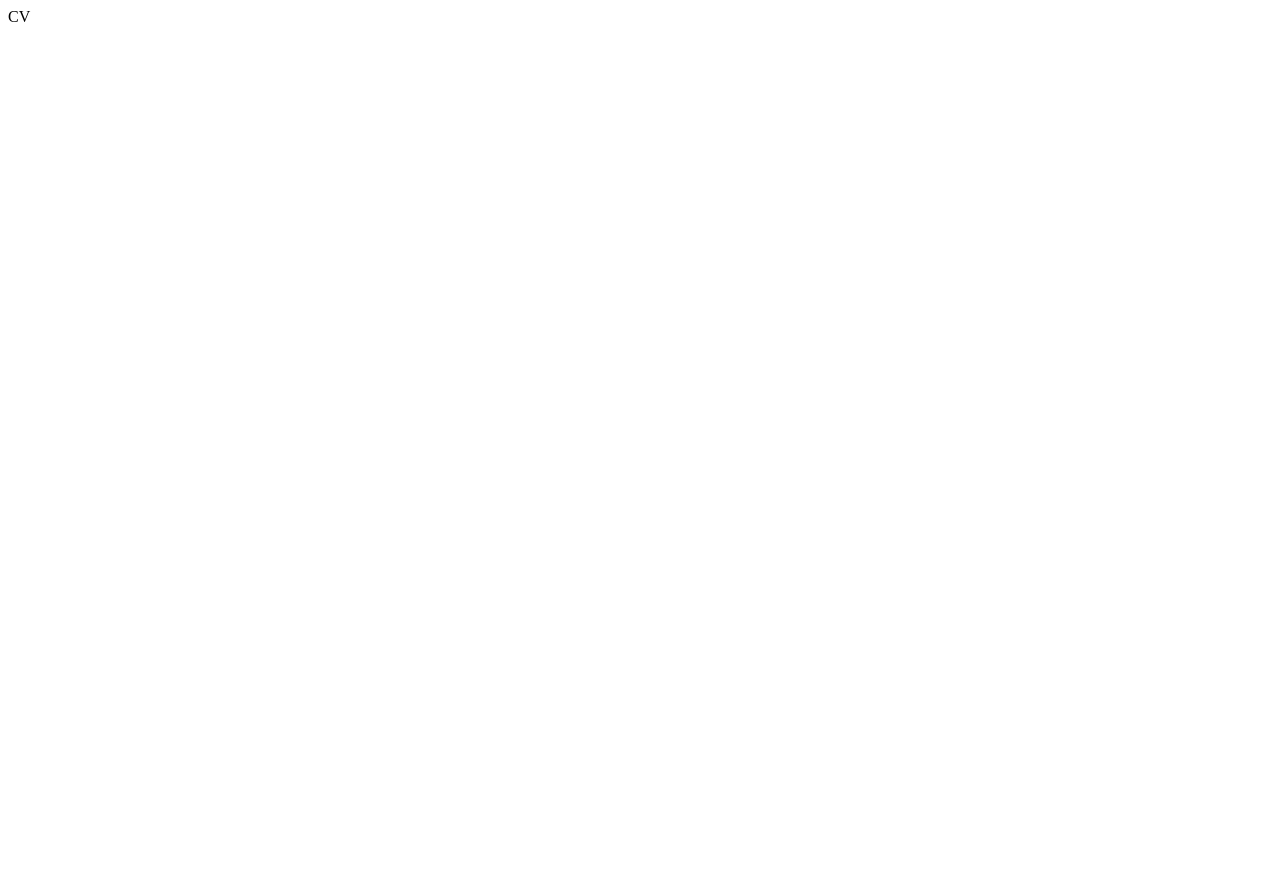
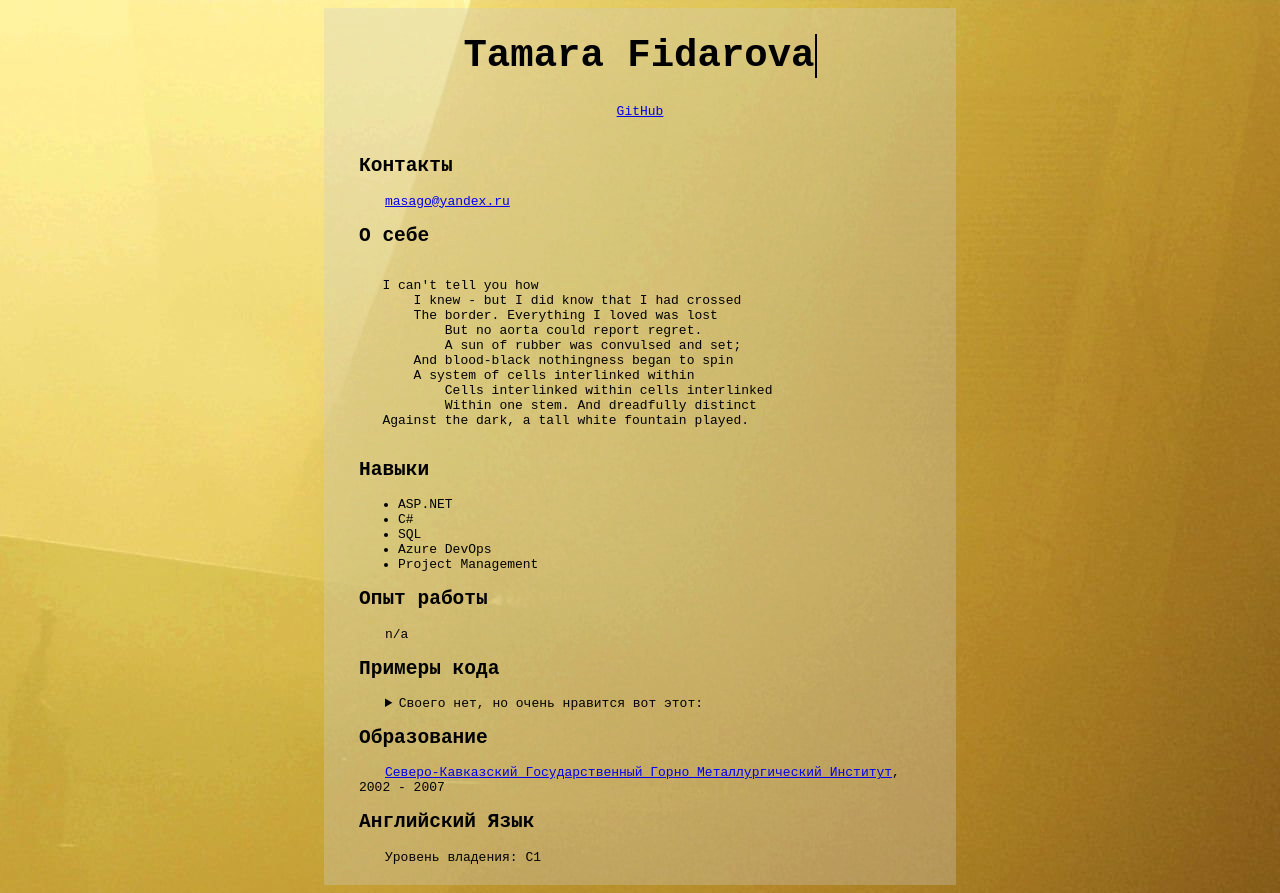
Before and after one commit to tamarrrrr/rsschool-cv, a plain HTML site: page index.html in a window 1280 px wide. Before the commit the page ends 800 px from the top, so only its background shows below. Drawn offline with Linux system fonts and the light colour scheme.

Commit message:
feat: implement css and put information in html

```diff
--- a/index.html
+++ b/index.html
@@ -1,12 +1,88 @@
 <!DOCTYPE html>
 <html lang="en">
-<head>
+<header>
     <meta charset="UTF-8">
     <meta http-equiv="X-UA-Compatible" content="IE=edge">
     <meta name="viewport" content="width=device-width, initial-scale=1.0">
-    <title>Document</title>
-</head>
+    <title>Tamara Fidarova CV</title>
+    <link rel="stylesheet" href="style.css">
+</header>
 <body>
-   CV
+<main itemscope itemtype="http://schema.org/Person">
+    <header class="typing-wrapper">
+      <h1 itemprop="name" class="typing">Tamara Fidarova</h1>
+      <a href="https://github.com/tamarrrrr/" itemprop="url" class="github"">GitHub</a>
+    </header>
+    <div class="inner">
+    <section>
+        <h2>Контакты</h2>
+        <span class="pl2em" itemprop="email"><a href="mailto:masago@yandex.ru">masago@yandex.ru</a></span>
+    </section>
+    <section>
+        <h2>О себе</h2>
+        <pre>
+   I can't tell you how
+       I knew - but I did know that I had crossed
+       The border. Everything I loved was lost
+           But no aorta could report regret.
+           A sun of rubber was convulsed and set;
+       And blood-black nothingness began to spin
+       A system of cells interlinked within
+           Cells interlinked within cells interlinked
+           Within one stem. And dreadfully distinct
+   Against the dark, a tall white fountain played.
+        </pre>
+    </section>
+    <section>
+        <h2>Навыки</h2>
+        <ul class="pl3em">
+            <li>ASP.NET</li>
+            <li>C#</li>
+            <li>SQL</li>
+            <li>Azure DevOps</li>
+            <li>Project Management</li>
+        </ul>
+    </section>
+    <section>
+        <h2>Опыт работы</h2>
+        <span class="pl2em">n/a</span>
+    </section>
+    <section>
+        <h2>Примеры кода</h2>
+        <details class="pl2em">
+          <summary>
+            Своего нет, но очень нравится вот этот:
+          </summary>
+            <pre>
+                <div>
+                    <code>
+    var rows = Enumerable.Range(1, 3); //1,2,3
+    var columns = new string[] { "A", "B", "C" };
+
+    var querySyntax = from row in rows
+                      from col in columns
+                      select $"cell [{row}, {col}]";
+
+    var methodSyntax = rows.SelectMany(row => columns, (r, c) => $"cell [{r}, {c}]");</code>
+                </div>
+            </pre>
+        </details>
+      </section>
+    <section>
+      <h2>Образование</h2>
+          <span itemprop="alumniOf" itemscope itemtype="http://schema.org/EducationalOrganization">
+            <a class="pl2em" href="https://www.skgmi-gtu.ru/ru-ru/" itemprop="url">
+            <span itemprop="name">Северо-Кавказский Государственный Горно Металлургический Институт</span></a>,
+          <time>2002 - 2007</time>
+    </section>
+    <section>
+        <h2>Английский Язык</h2>
+        <span class="pl2em">Уровень владения: C1</span>
+    </section>
+    </div>
+  </main>
+  <footer>
+
+  </footer>
 </body>
 </html>
--- a/style.css
+++ b/style.css
@@ -1,3 +1,72 @@
 body {
-  width:80%;
+  font-family: monospace;
+  background-image: url("images/br.jpg");
+  background-color: #cccccc;
 }
+
+main {
+  background-color: #cccccc50;
+  width:50%;
+  margin: auto;
+}
+
+section {
+   padding-left: 15px;
+}
+
+.github {
+  opacity: 0;
+  animation: fadeIn 1s;
+  animation-delay: 1.5s;
+  animation-fill-mode: forwards;
+}
+
+
+.inner {
+  padding: 20px;
+  opacity: 0;
+  animation: fadeIn 3s;
+  animation-delay: 2s;
+  animation-fill-mode: forwards;
+}
+
+.typing-wrapper {
+  display: grid;
+  place-items: center;
+}
+
+.typing {
+  width: 15ch;
+  animation: typing 2s steps(15), blink .5s step-end;
+  white-space: nowrap;
+  overflow: hidden;
+  border-right: 2px solid;
+  font-size: 3em;
+}
+
+.pl2em
+{
+  padding-left: 2em;
+}
+
+.pl3em
+{
+  padding-left: 3em;
+}
+
+@keyframes fadeIn {
+  from { opacity: 0; }
+  to { opacity: 1; }
+}
+
+@keyframes typing {
+  from {
+    width: 0
+  }
+}
+
+@keyframes blink {
+  50% {
+    border-color: transparent
+  }
+}
```
